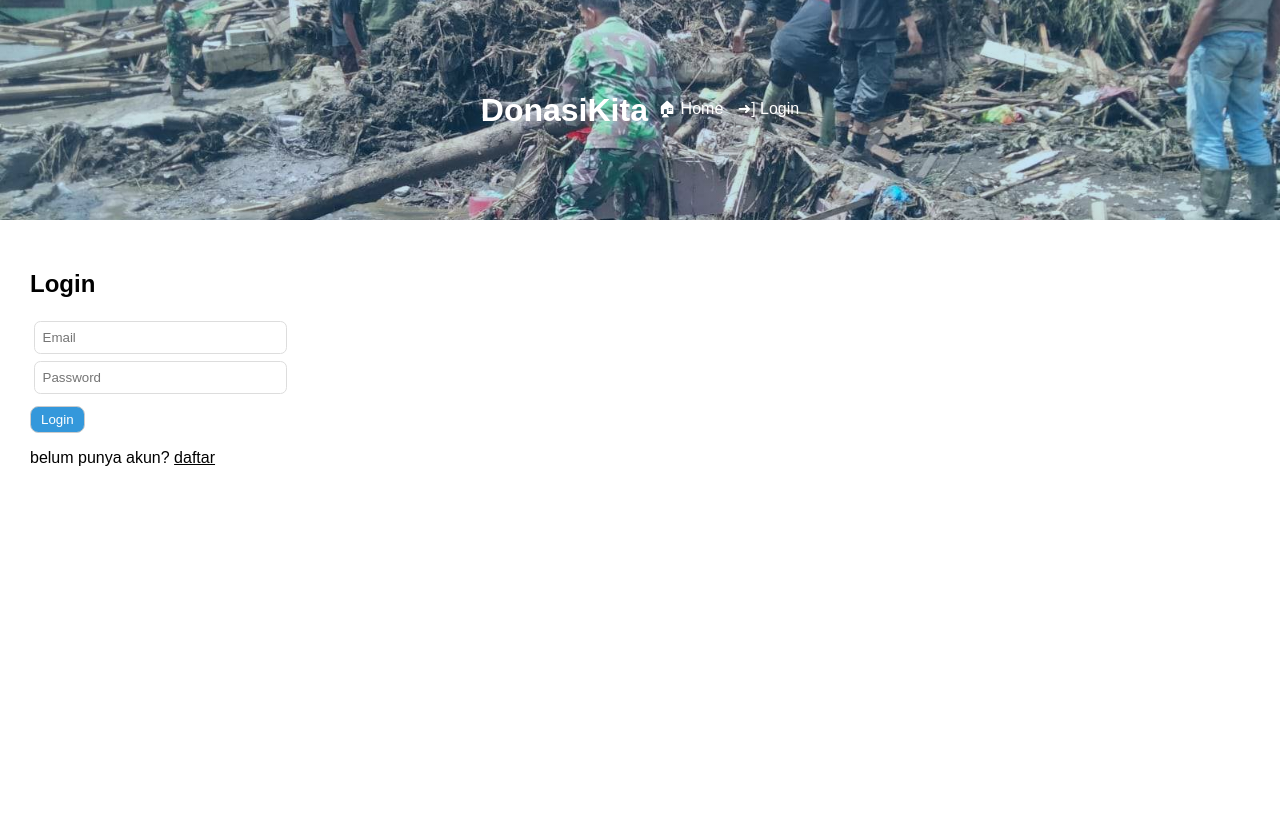
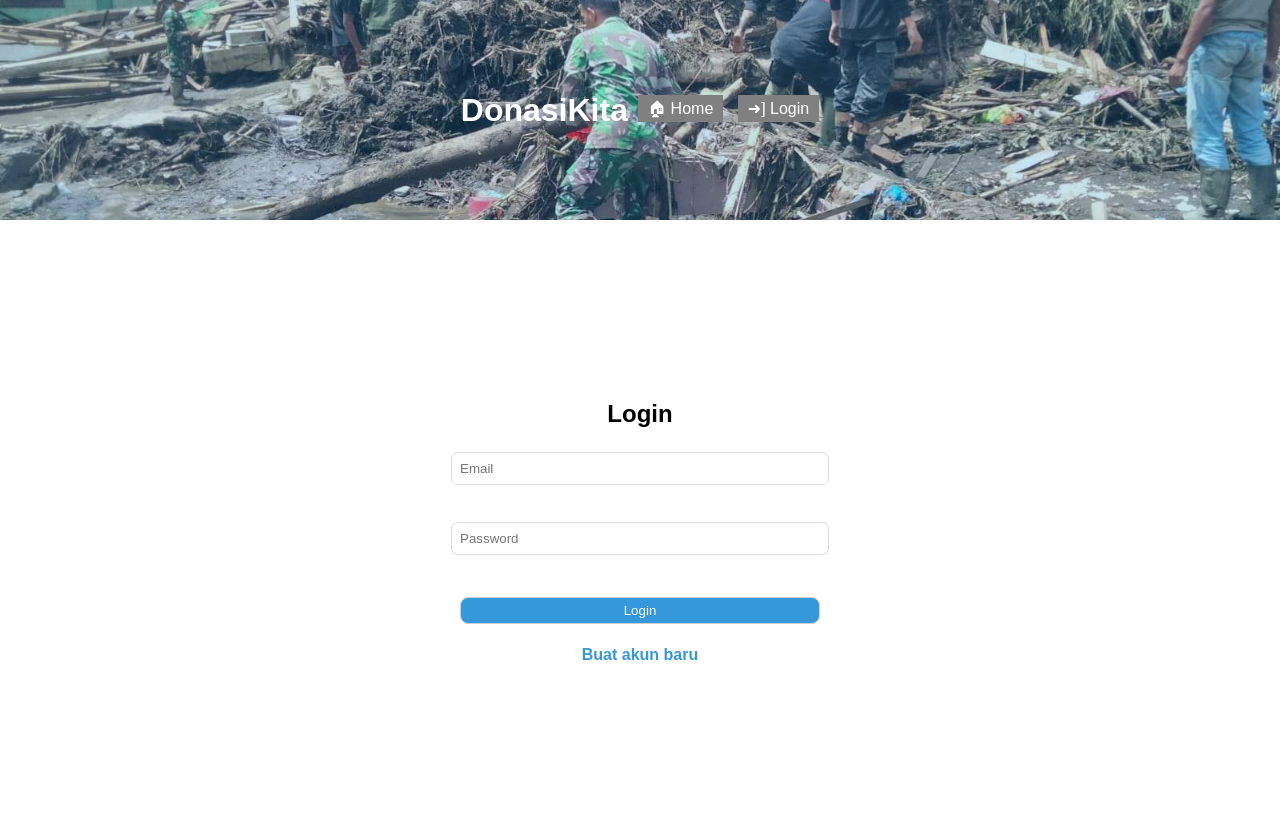
Before and after one commit to Septyo4832/Mini-Project-Progweb, a PHP site: page /login.html in a window 1280 px wide. Before the commit the page ends 466 px from the top, so only its background shows below. Run offline with PHP 8.4, Linux system fonts and the light colour scheme.

Commit message:
Bagian login

```diff
--- a/login.html
+++ b/login.html
@@ -20,7 +20,7 @@
             <input type="text" placeholder="Email"><br>
             <input type="password" placeholder="Password"><br>
             <button type="submit" class="btn">Login</button>
-            <p>belum punya akun? <u>daftar</u></p>
+            <p><a href="register.html" class="btn-link">Buat akun baru</a></p>
         </form>
     </section>
 </body>
--- a/style.css
+++ b/style.css
@@ -28,10 +28,13 @@ nav a {
     text-decoration: none;
     font-weight: 500;
     transition: 0.3s;
+    background-color: gray;
+    padding: 5px 10px;
 }
 
 nav a:hover {
   color: #3498db;
+  background-color: blue;
 }
 
 .filter {
@@ -103,10 +106,58 @@ nav a:hover {
     width: 50%;
 }
 
-.form, .login {
+.form {
     padding: 20px;
     margin: 10px;
     gap: 10px;
+}
+
+.login {
+    display: flex;
+    flex-direction: column;
+    align-items: center;
+    justify-content: center;
+    min-height: calc(100vh - 220px);
+    padding: 20px;
+}
+
+.login h2 {
+    margin-bottom: 20px;
+    text-align: center;
+}
+
+.login form {
+    display: flex;
+    flex-direction: column;
+    align-items: center;
+    width: 100%;
+    max-width: 360px;
+    gap: 6px;
+}
+
+.login input {
+    width: 100%;
+    max-width: 360px;
+    margin: 2px 0;
+}
+
+.login button {
+    width: 100%;
+    max-width: 360px;
+}
+
+.login p {
+    margin-top: 16px;
+}
+
+.btn-link {
+    color: #3498db;
+    text-decoration: none;
+    font-weight: 600;
+}
+
+.btn-link:hover {
+    text-decoration: underline;
 }
 
 .payment {
@@ -137,6 +188,11 @@ input {
     margin: 3.5px;
 }
 
+.login input {
+    width: 100%;
+    margin: 3.5px 0;
+}
+
 .nominal {
     display: flex;
     gap: 10px;
```
Also changed, not shown: register.html (added, +28 -0 lines).
